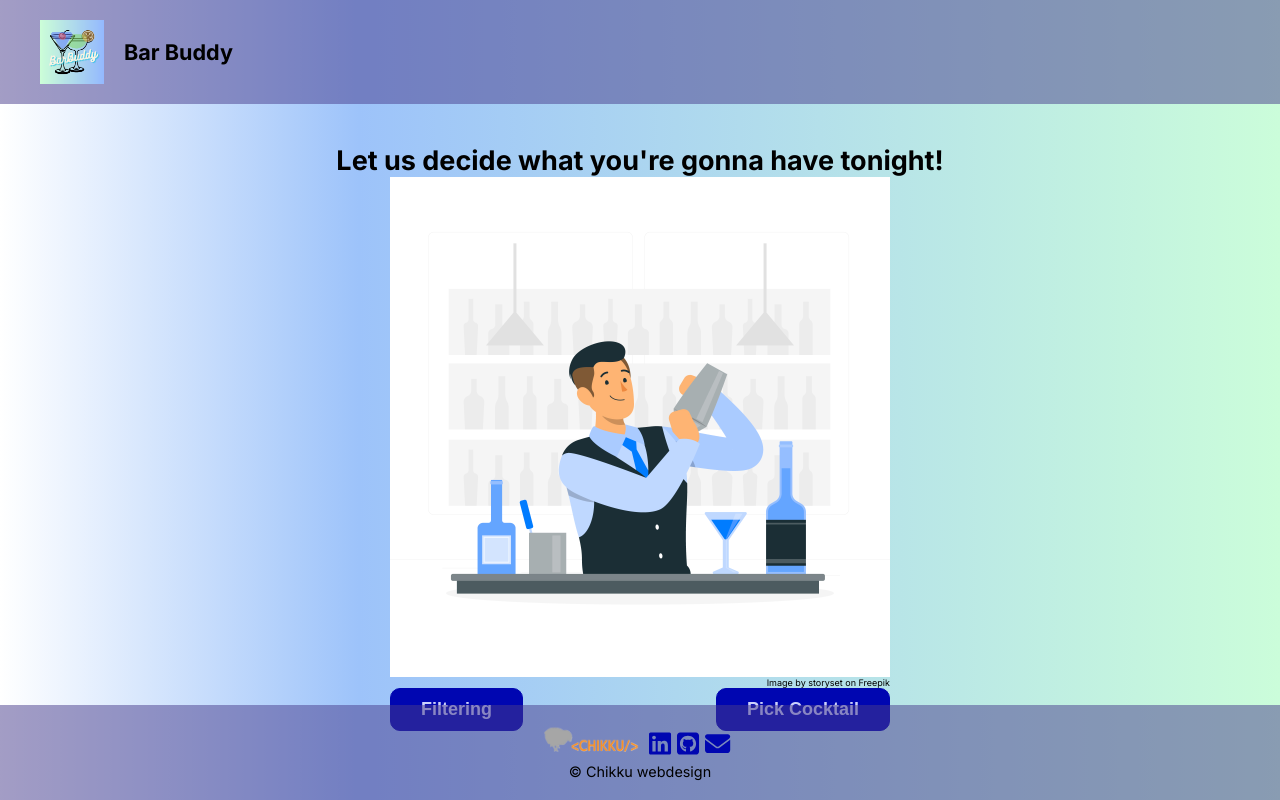
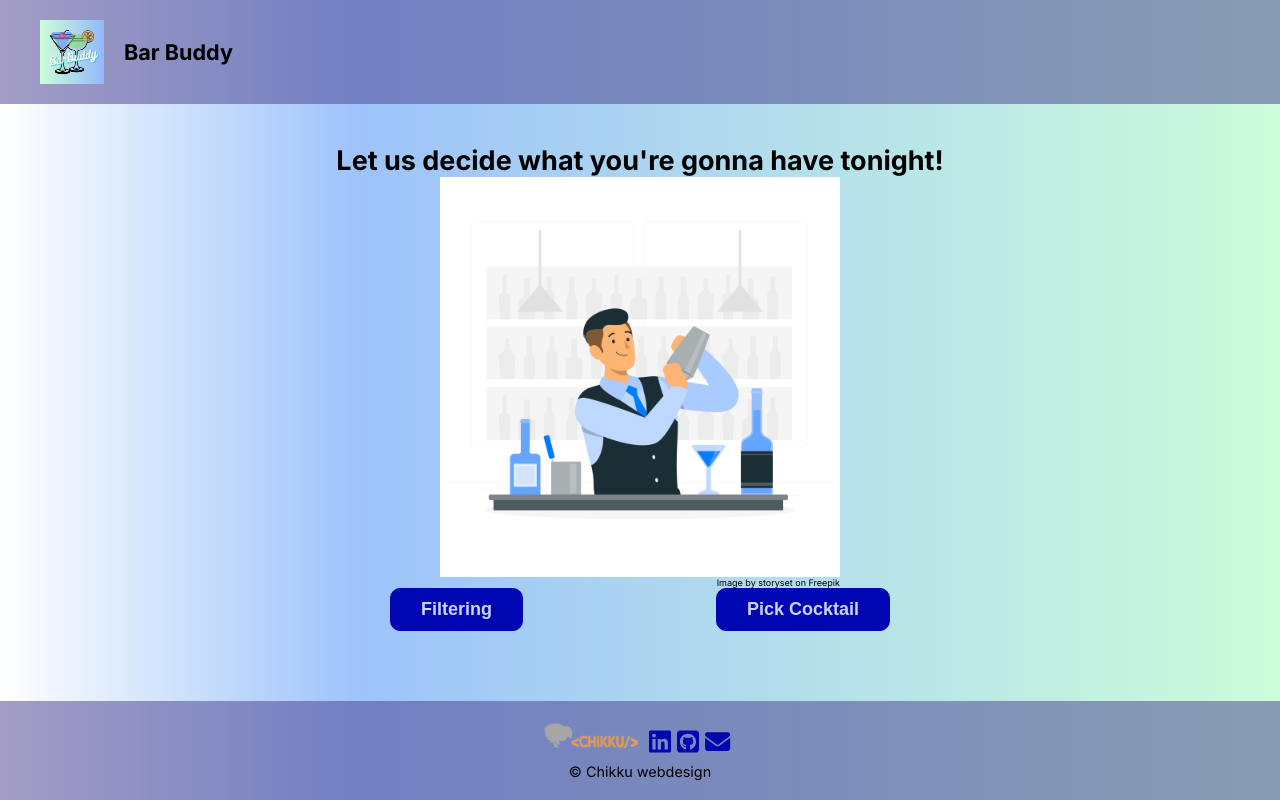
Before and after one commit to Sozai83/Project5_PartyBuddy, a Next.js app: page / in a window 1280 px wide. Built offline with nearby package versions, Linux system fonts and the light colour scheme.

Commit message:
added footer link

```diff
--- a/src/app/components/Others/Footer.tsx
+++ b/src/app/components/Others/Footer.tsx
@@ -9,12 +9,18 @@ export default function Footer() {
     return (
         <section className={styles.footer}>
             <section className={styles.links}>
+                <Link
+                    href="https://shiori-portfolio.vercel.app/"
+                    rel="noopener noreferrer"
+                    target="_blank"
+                >
                     <Image
                         src="/chikku_logo.png"
                         width={180}
                         height={160}
                         alt="Chikku webdesign Logo"
                     />
+                </Link>
                 <Link
                     href="https://www.linkedin.com/in/shiori-chiku/"
                     rel="noopener noreferrer"
--- a/src/app/components/lottery/lottery/Lottery.module.scss
+++ b/src/app/components/lottery/lottery/Lottery.module.scss
@@ -2,8 +2,8 @@
     display: flex;
     flex-direction: column;
     align-items: center;
-    justify-content: space-between;
-    height:calc(100vh - 400px);
+    justify-content: space-around;
+    height:calc(100vh - 280px);
 
     h1{
         margin-top: 40px;
--- a/src/app/components/lottery/lottery/Lottery.tsx
+++ b/src/app/components/lottery/lottery/Lottery.tsx
@@ -8,8 +8,8 @@ export default function Lottery() {
             <figure>
                 <Image
                     src="/bartender.jpg"
-                    width={500}
-                    height={500}
+                    width={400}
+                    height={400}
                     alt="Party Buddy Logo"
                 />
                 <sup><a href="https://www.freepik.com/free-vector/cocktail-bartender-concept-illustration_25026369.htm#query=illustrations%20bartender&position=1&from_view=search&track=ais">Image by storyset</a> on Freepik</sup>
```
Lines whose indentation alone changed are shown as unchanged.
